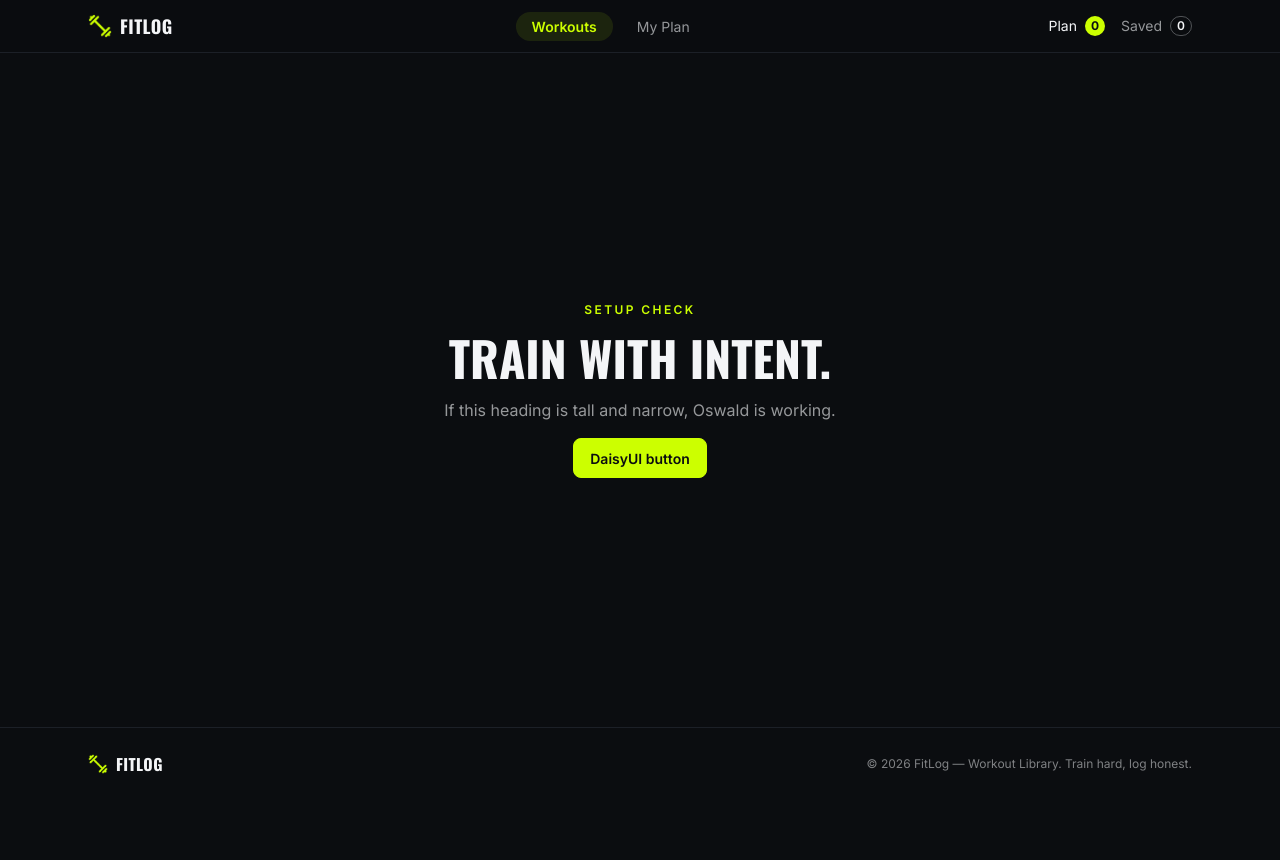
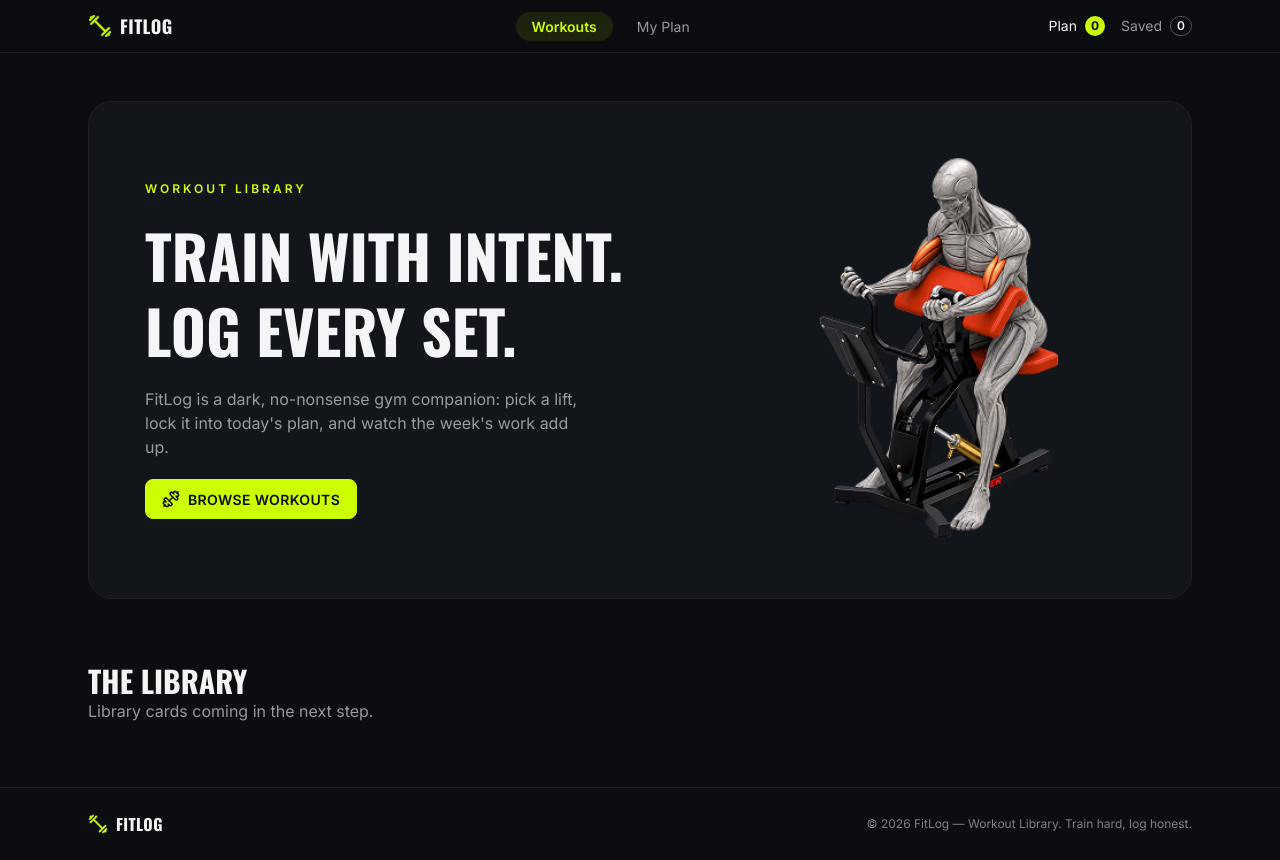
Before and after one commit to TarekAhmed353/PH-Sixth-Assignment, a Next.js app: page / in a window 1280 px wide. Before the commit the page ends 800 px from the top, so only its background shows below. Built offline with nearby package versions, Linux system fonts and the light colour scheme.

Commit message:
Adding hero section with browse workouts anchor button

```diff
--- a/src/app/page.tsx
+++ b/src/app/page.tsx
@@ -1,18 +1,21 @@
+import Hero from "@/components/Hero";
+
 export default function Home() {
   return (
-    <main className="flex-1 grid place-items-center p-10">
-      <div className="text-center space-y-4">
-        <p className="text-primary text-xs font-semibold tracking-[0.2em]">
-          SETUP CHECK
+    <main className="flex-1">
+      <Hero />
+
+      <section
+        id="library"
+        className="mx-auto max-w-6xl scroll-mt-28 px-4 py-16 md:px-6"
+      >
+        <h2 className="font-display text-3xl font-bold uppercase">
+          The Library
+        </h2>
+        <p className="text-base-content/60">
+          Library cards coming in the next step.
         </p>
-        <h1 className="font-display text-5xl font-bold uppercase">
-          Train with intent.
-        </h1>
-        <p className="text-base-content/60">
-          If this heading is tall and narrow, Oswald is working.
-        </p>
-        <button className="btn btn-primary">DaisyUI button</button>
-      </div>
+      </section>
     </main>
   );
 }
--- /dev/null
+++ b/src/components/Hero.tsx
@@ -0,0 +1,43 @@
+import Image from "next/image";
+import { Dumbbell } from "lucide-react";
+import banner from "../../public/assets/banner.png";
+
+export default function Hero() {
+  return (
+    <section className="mx-auto w-full max-w-6xl px-4 pt-8 md:px-6 md:pt-12">
+      <div className="grid items-center gap-8 rounded-3xl border border-base-300 bg-base-200 p-6 sm:p-10 md:grid-cols-2 lg:p-14">
+        {/* Text side */}
+        <div className="space-y-5 text-center md:text-left">
+          <p className="text-xs font-semibold tracking-[0.25em] text-primary">
+            WORKOUT LIBRARY
+          </p>
+          <h1 className="font-display text-4xl font-bold uppercase leading-tight sm:text-5xl lg:text-6xl">
+            Train with intent. Log every set.
+          </h1>
+          <p className="mx-auto max-w-md text-base-content/60 md:mx-0">
+            FitLog is a dark, no-nonsense gym companion: pick a lift, lock it
+            into today&apos;s plan, and watch the week&apos;s work add up.
+          </p>
+
+          <a
+            href="#library"
+            className="btn btn-primary inline-flex gap-2 font-semibold uppercase tracking-wide"
+          >
+            <Dumbbell size={18} />
+            Browse workouts
+          </a>
+        </div>
+
+        {/* Image side */}
+        <div className="flex justify-center md:justify-end">
+          <Image
+            src={banner}
+            alt="Athlete training on a gym machine"
+            priority
+            className="h-auto w-full max-w-xs sm:max-w-sm"
+          />
+        </div>
+      </div>
+    </section>
+  );
+}
```
